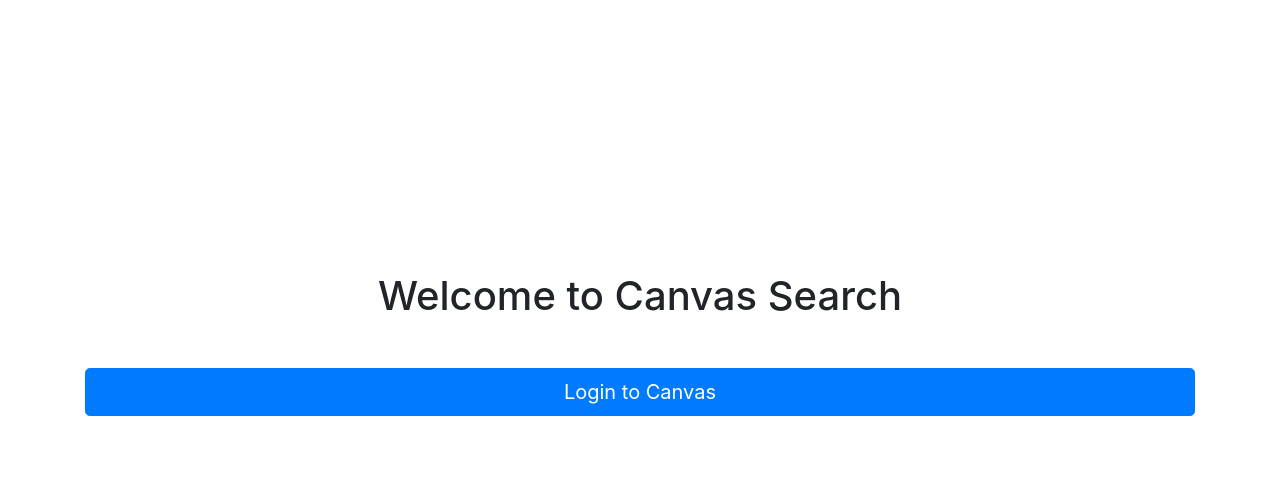
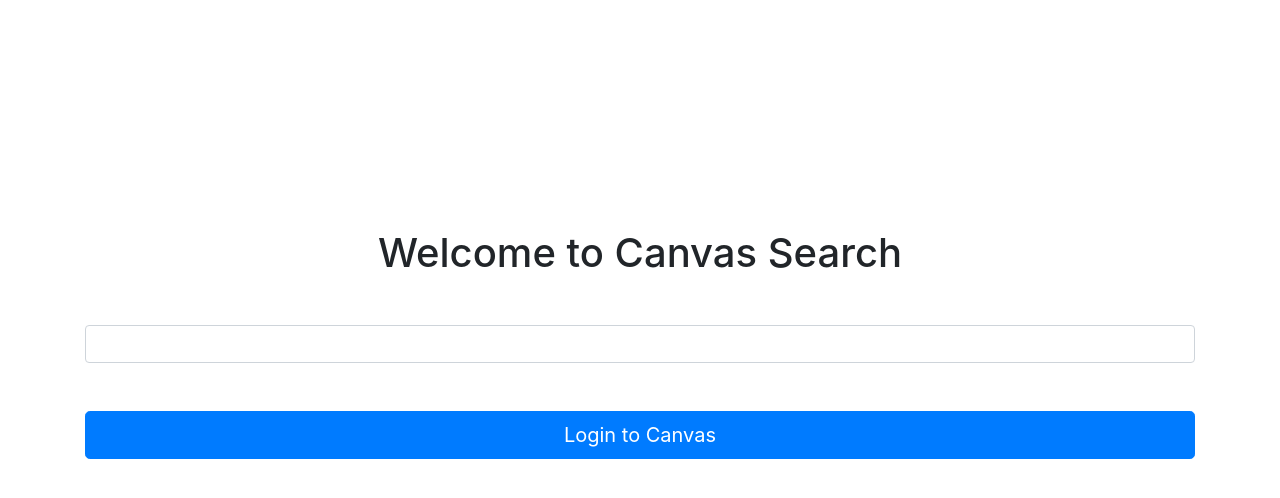
Before and after one commit to shanu17/Canvas-Search, a Node server app: page / in a window 1280 px wide. Shown: the part 56-554 px from the top of the page. Run offline with Node 20, Linux system fonts and the light colour scheme.

Commit message:
Adding modules and text field to enter Canvas token

```diff
--- a/package.json
+++ b/package.json
@@ -12,6 +12,7 @@
   "dependencies": {
     "ejs": "^3.1.5",
     "express": "^4.17.1",
-    "nodemon": "^2.0.6"
+    "nodemon": "^2.0.6",
+    "request": "^2.88.2"
   }
 }
--- a/views/index.ejs
+++ b/views/index.ejs
@@ -20,6 +20,7 @@
 	<div class="d-flex align-items-center justify-content-center h-100">
 		<div class="container-md">
 			<h1 class="text-center mb-5">Welcome to Canvas Search</h1>
+			<input id="token" name="token" type="text" class="form-control mb-5" placeholder="" aria-label="Search">
 			<button type="button" class="btn btn-primary btn-lg btn-block">Login to Canvas</button>
 		</div>
 	</div>
```
Also changed, not shown: 1 other file.
